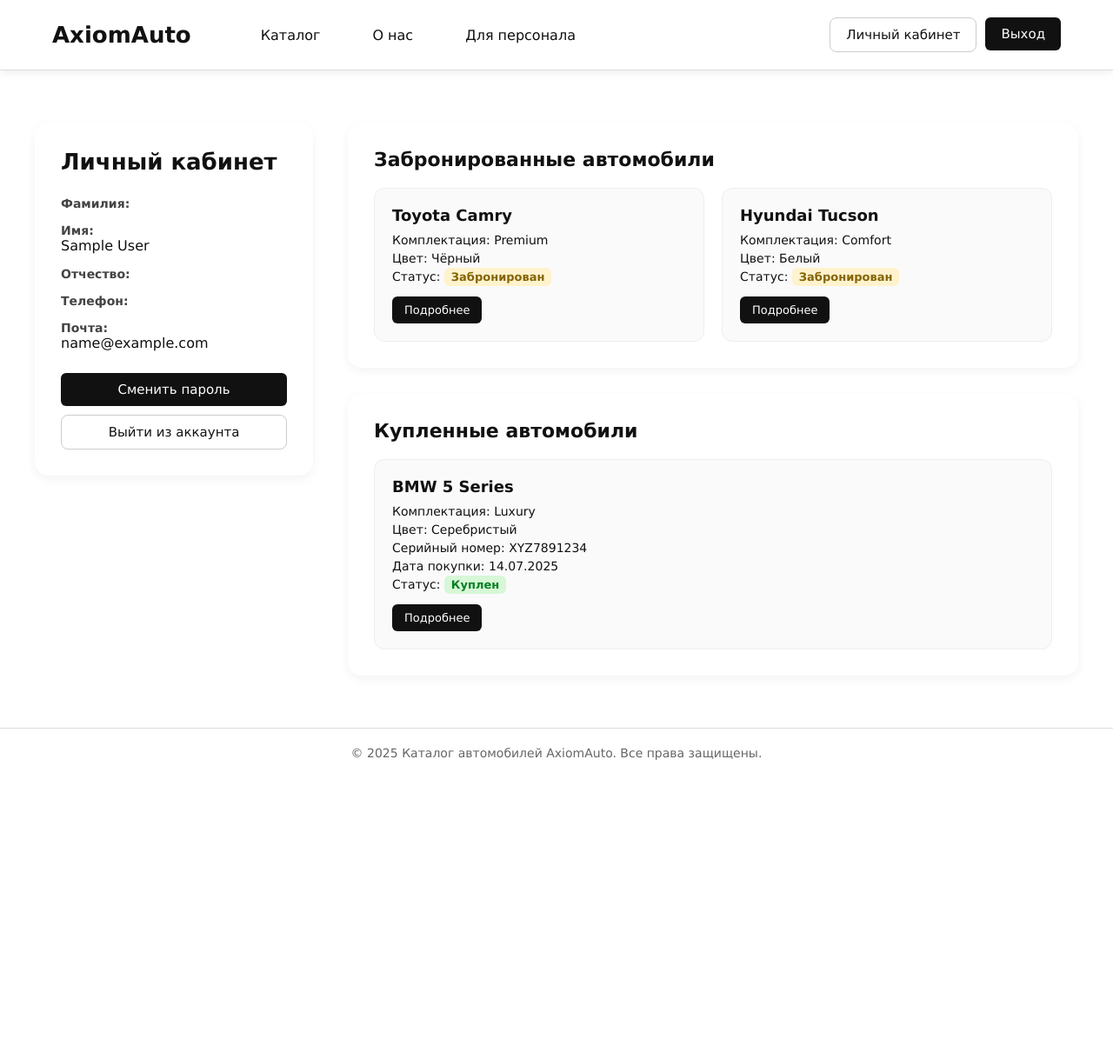
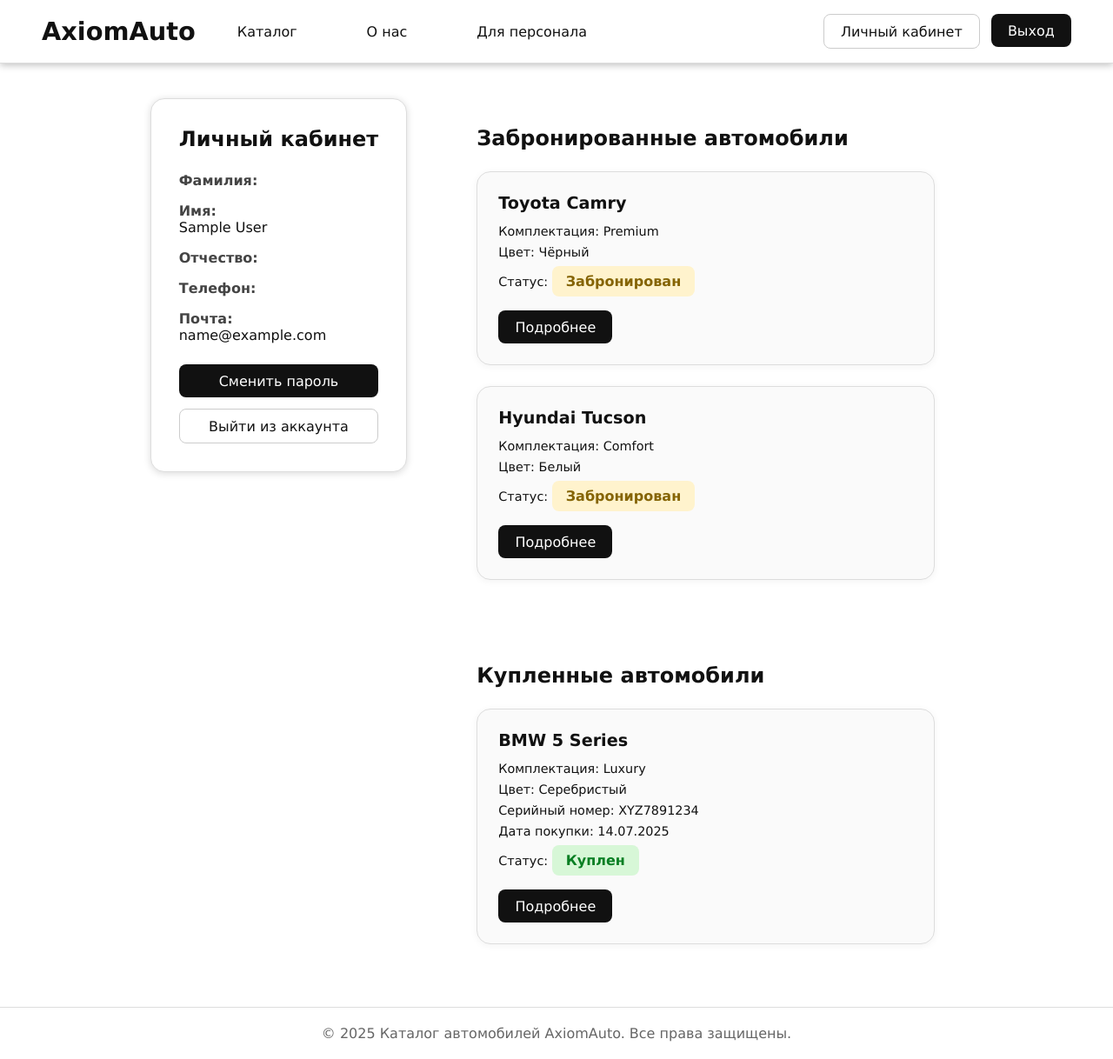
Before and after one commit to HanamileH/AxiomAuto, a Flask app: page /profile in a window 1280 px wide. Shown: the whole page at 87% size. Before the commit the page ends 874 px from the top, so only its background shows below. Run offline with Flask 3, Linux system fonts and the light colour scheme; the visitor is signed in with stand-in values (Sample User, id 1); parts of the project's set-up code (start-up, migrations or seed data) failed here and were passed over; some libraries are stand-ins or nearby versions.

Commit message:
Refactor UI styles and improved layout

```diff
--- a/app/static/css/base.css
+++ b/app/static/css/base.css
@@ -4,39 +4,39 @@
    padding: 0;
    box-sizing: border-box;
    font-family: Verdana, sans-serif;
+   font-size: 100%;
 }
 
 body {
    display: flex;
    flex-direction: column;
+   align-items: center;
    min-height: 100vh;
    background: #FFFFFF;
    color: #111111;
 }
 
-html, body {
-   height: 100%;
-}
-
 /* Шапка */
 .header {
+   width: 100%;
    display: flex;
    justify-content: space-between;
    align-items: center;
-   padding: 20px 60px;
+   padding: 1rem 3rem;
    border-bottom: 1px solid #DDDDDD;
-	box-shadow: 0 2px 10px rgba(0,0,0,0.08);
+   box-shadow: 0rem 0.1rem 0.5rem rgba(0,0,0,0.25);
 }
 
 .logo {
-   font-size: 26px;
+   font-size: 1.8rem;
    font-weight: 700;
 }
 
+/* Нафигация */
 .header-left {
    display: flex;
    justify-content: center;
-   gap: 80px;
+   gap: 3rem;
    align-items: center;
 }
 
@@ -44,13 +44,13 @@ html, body {
    height: min-content;
    display: flex;
    justify-content: center;
-   gap: 60px;
+   gap: 5rem;
 }
 
 .nav a {
    color: #111111;
    text-decoration: none;
-   font-size: 16px;
+   font-size: 100%;
 }
 
 .nav a:hover {
@@ -59,7 +59,7 @@ html, body {
 
 .auth-buttons {
    display: flex;
-   gap: 10px;
+   gap: 0.8rem;
 }
 
 /* Кнопки */
@@ -67,10 +67,10 @@ html, body {
    background: #E63946;
    color: #FFFFFF;
    border: none;
-   padding: 10px 18px;
-   border-radius: 8px;
+   padding: 0.6rem 1.2rem;
+   border-radius: 0.5rem;
    cursor: pointer;
-   font-size: 15px;
+   font-size: 100%;
    transition: 0.2s;
 }
 
@@ -82,10 +82,10 @@ html, body {
    background: none;
    border: 1px solid #CCCCCC;
    color: #111111;
-   padding: 10px 18px;
-   border-radius: 8px;
+   padding: 0.6rem 1.2rem;
+   border-radius: 0.5rem;
    cursor: pointer;
-   font-size: 15px;
+   font-size: 100%;
    transition: 0.2s;
 }
 
@@ -97,10 +97,10 @@ html, body {
    background: #111111;
    color: #FFFFFF;
    border: none;
-   padding: 10px 18px;
-   border-radius: 6px;
+   padding: 0.6rem 1.2rem;
+   border-radius: 0.5rem;
    cursor: pointer;
-   font-size: 15px;
+   font-size: 100%;
    transition: 0.2s;
 }
 
@@ -110,23 +110,25 @@ html, body {
 
 /* Подвал */
 .footer {
+   width: 100%;
    flex-shrink: 0;
    text-align: center;
-   padding: 20px;
+   padding: 1.25rem;
    border-top: 1px solid #DDDDDD;
    color: #666666;
-   font-size: 14px;
+   font-size: 100%;
    background: #FFFFFF;
 }
 
 /* Основной контент */
 .main {
    flex: 1 0 auto;
-   padding: 40px 60px;
+   padding: 2.5rem 3.75rem;
+   max-width: min(100%, 200vh);
 }
 
 .title {
-   font-size: 40px;
+   font-size: 2.5rem;
    font-weight: 800;
-   margin-bottom: 25px;
+   margin-bottom: 1.5rem;
 }
--- a/app/static/css/profile.css
+++ b/app/static/css/profile.css
@@ -1,132 +1,111 @@
-/* Layout */
-.main {
-    padding: 60px 40px;
-    display: flex;
-    justify-content: center;
-}
-
 .dashboard {
     display: grid;
-    grid-template-columns: 320px 1fr;
-    gap: 40px;
-    max-width: 1300px;
+    grid-template-columns: 1fr 2fr;
+    gap: 3rem;
     width: 100%;
 }
 
-/* Profile column */
+/* Столбец профиля */
 .profile {
-    background: #fff;
-    padding: 30px;
-    border-radius: 16px;
-    box-shadow: 0 4px 12px rgba(0,0,0,0.05);
+    background: #FFFFFF;
+    padding: 2rem;
+    border: 1px solid #DDDDDD;
+    border-radius: 1rem;
+    box-shadow: 0rem 0.1rem 0.5rem rgba(0,0,0,0.15);
     height: fit-content;
 }
 
 .profile h1 {
-    font-size: 26px;
-    margin-bottom: 25px;
+    font-size: 1.5rem;
+    margin-bottom: 1.5rem;
 }
 
 .user-info {
     display: flex;
     flex-direction: column;
-    gap: 15px;
-    margin-bottom: 25px;
+    gap: 1rem;
+    margin-bottom: 1.5rem;
 }
 
 .info-block label {
     display: block;
     font-weight: 600;
-    font-size: 14px;
-    color: #444;
+    font-size: 100%;
+    color: #444444;
 }
 
 .info-block p {
-    font-size: 16px;
-    color: #111;
+    font-size: 100%;
+    color: #111111;
 }
 
 .profile-buttons {
     display: flex;
     flex-direction: column;
-    gap: 10px;
+    gap: 0.8rem;
 }
 
-/* Cars column */
+/* Столбец автомобилей */
 .cars-section {
     display: flex;
     flex-direction: column;
-    gap: 30px;
+    gap: 2rem;
 }
 
 .cars-block {
-    background: #fff;
-    padding: 30px;
-    border-radius: 16px;
-    box-shadow: 0 4px 12px rgba(0,0,0,0.05);
+    padding: 2rem;
 }
 
 .cars-block h2 {
-    font-size: 22px;
-    margin-bottom: 20px;
+    font-size: 1.5rem;
+    margin-bottom: 1.5rem;
 }
 
 .car-list {
     display: grid;
-    grid-template-columns: repeat(auto-fit, minmax(260px, 1fr));
-    gap: 20px;
+    grid-template-columns: repeat(auto-fit, minmax(16rem, 1fr));
+    gap: 1.5rem;
 }
 
 .car-card {
-    background: #fafafa;
-    border: 1px solid #eee;
-    border-radius: 12px;
-    padding: 20px;
+    background: #FAFAFA;
+    padding: 1.5rem;
+    border: 1px solid #DDDDDD;
+    border-radius: 1rem;
+    box-shadow: 0rem 0.1rem 0.5rem rgba(0,0,0,0.05);
     transition: 0.2s;
 }
 
 .car-card:hover {
-    box-shadow: 0 4px 12px rgba(0,0,0,0.05);
+    box-shadow: 0rem 0.1rem 0.5rem rgba(0,0,0,0.15);
 }
 
 .car-card h3 {
-    font-size: 18px;
-    margin-bottom: 10px;
+    font-size: 1.2rem;
+    margin-bottom: 0.8rem;
 }
 
 .car-card p {
-    font-size: 14px;
-    margin-bottom: 5px;
+    font-size: 90%;
+    margin-bottom: 0.5rem;
 }
 
 .status {
+    display: inline-block;
+    padding: 0.5rem 1rem;
+    border-radius: 0.5rem;
+    font-size: 1rem;
     font-weight: 600;
-    padding: 3px 8px;
-    border-radius: 6px;
-    font-size: 13px;
+    margin-bottom: 0.5rem;
 }
 
+
 .status.reserved {
-    background: #fff3cd;
+    background: #FFF3CD;
     color: #856404;
 }
 
 .status.sold {
-    background: #d7f7d7;
-    color: #087f23;
+    background: #D7F7D7;
+    color: #087F23;
 }
-
-.btn-details {
-    margin-top: 10px;
-    background: #111;
-    color: #fff;
-    border: none;
-    padding: 8px 14px;
-    border-radius: 6px;
-    cursor: pointer;
-    font-size: 13px;
-}
-
-.btn-details:hover {
-    background: #333;
-}
--- a/app/static/js/login.js
+++ b/app/static/js/login.js
@@ -1,4 +1,4 @@
-document.getElementById("btn-login").addEventListener("click", async () => {
+document.getElementById("btn-auth").addEventListener("click", async () => {
     const errorBox = document.getElementById("error-box");
     errorBox.style.display = "none";
     errorBox.innerText = "";
--- a/app/static/js/register.js
+++ b/app/static/js/register.js
@@ -1,4 +1,4 @@
-document.getElementById("btn-register").addEventListener("click", async () => {
+document.getElementById("btn-auth").addEventListener("click", async () => {
     const errorBox = document.getElementById("error-box");
     errorBox.style.display = "none";
     errorBox.innerText = "";
--- a/app/templates/base.html
+++ b/app/templates/base.html
@@ -15,7 +15,6 @@
             <nav class="nav">
                <a href="/">Каталог</a>
                <a href="/about">О нас</a>
-
                {% if current_user.is_authenticated and current_user.role in ['manager', 'admin'] %}
                <a href="/staff/cars">Для персонала</a>
                {% endif %}
--- a/app/templates/car.html
+++ b/app/templates/car.html
@@ -1,7 +1,7 @@
 {% extends "base.html" %}
 
 <!-- Заголовок окна -->
-{% block title %}Mercedes-Benz E-Class{% endblock %}
+{% block title %}{{ model.brand ~ ' ' ~ model.name }}{% endblock %}
 
 <!-- Подключаем доп стиль -->
 {% block styles %}
--- a/app/templates/error.html
+++ b/app/templates/error.html
@@ -15,8 +15,8 @@
    <p class="error-message">{{ error_message }}</p>
    <p class="error-description">{{ error_description }}</p>
 
-   <div class="buttons">
-      <a href="/" class="btn-main">На главную</a>
-   </div>
+   <a href="/">
+      <button class="btn-black">На главную</button>
+   </a>
 </div>
 {% endblock %}
--- a/app/templates/profile.html
+++ b/app/templates/profile.html
@@ -55,14 +55,14 @@
                     <p>Комплектация: Premium</p>
                     <p>Цвет: Чёрный</p>
                     <p>Статус: <span class="status reserved">Забронирован</span></p>
-                    <button class="btn-details">Подробнее</button>
+                    <button class="btn-black">Подробнее</button>
                 </div>
                 <div class="car-card">
                     <h3>Hyundai Tucson</h3>
                     <p>Комплектация: Comfort</p>
                     <p>Цвет: Белый</p>
                     <p>Статус: <span class="status reserved">Забронирован</span></p>
-                    <button class="btn-details">Подробнее</button>
+                    <button class="btn-black">Подробнее</button>
                 </div>
             </div>
         </div>
@@ -77,7 +77,7 @@
                     <p>Серийный номер: XYZ7891234</p>
                     <p>Дата покупки: 14.07.2025</p>
                     <p>Статус: <span class="status sold">Куплен</span></p>
-                    <button class="btn-details">Подробнее</button>
+                    <button class="btn-black">Подробнее</button>
                 </div>
             </div>
         </div>
```
Also changed, not shown: app/static/css/auth.css (added, +94 -0 lines), app/static/css/car.css (+41 -33 lines), app/static/css/catalog.css (+33 -42 lines), app/static/css/error.css (+9 -31 lines), app/static/css/register.css (deleted, +0 -89 lines), app/templates/catalog.html (+8 -9 lines), app/templates/login.html (+5 -5 lines), app/templates/register.html (+15 -12 lines).
